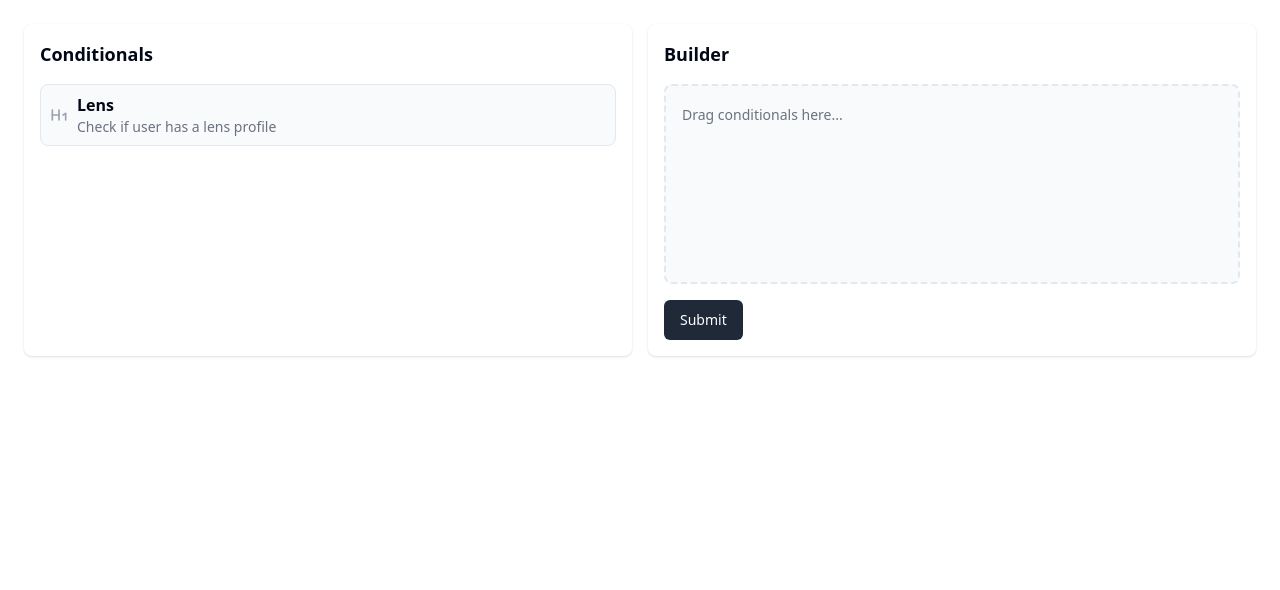
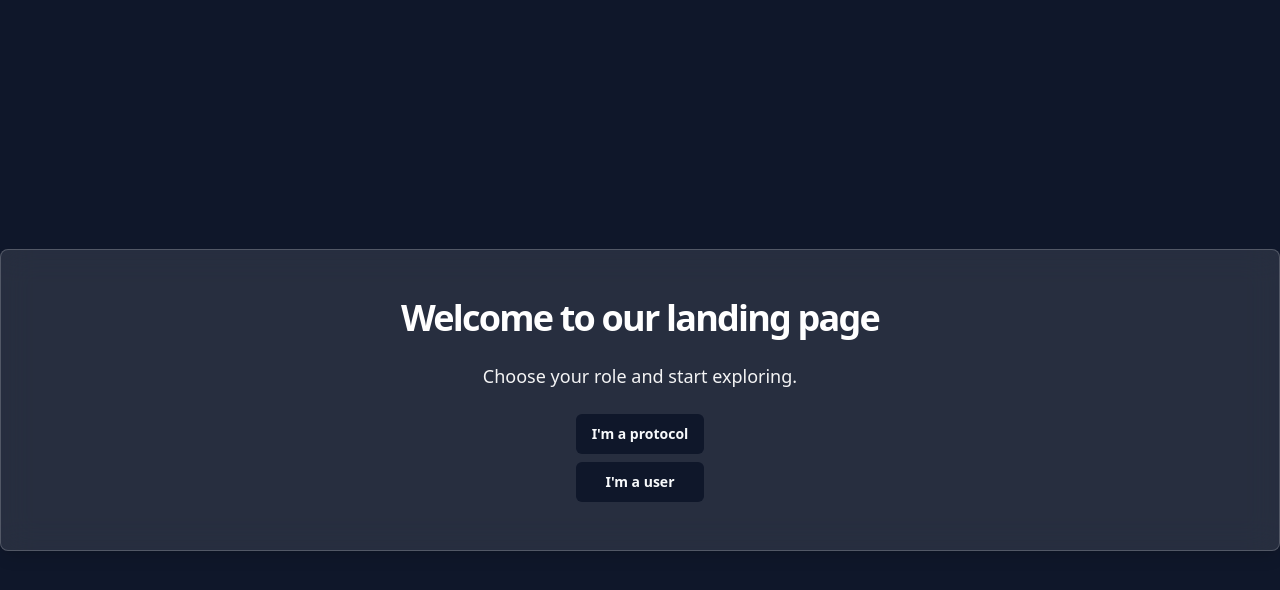
Before and after one commit to keys-connect/app, a Next.js app in the folder frontend/: page / in a window 1280 px wide. Shown: the top 590 px of the page. Built offline with nearby package versions, Linux system fonts and the light colour scheme.

Commit message:
feat: add landing page

```diff
--- /dev/null
+++ b/frontend/src/pages/build.tsx
@@ -0,0 +1,9 @@
+import { ConditionBuilder } from "@/components/condition-builder";
+
+export default function Home() {
+  return (
+    <div className="min-w-full">
+      <ConditionBuilder />
+    </div>
+  );
+}
--- a/frontend/src/pages/index.tsx
+++ b/frontend/src/pages/index.tsx
@@ -1,9 +1,20 @@
-import { ConditionBuilder } from "@/components/condition-builder";
+import { Button } from "@/components/ui/button";
 
-export default function Home() {
+export default function HomePage() {
   return (
-    <div className="min-w-full">
-      <ConditionBuilder />
-    </div>
+    <section className="w-screen h-screen py-12 flex items-center justify-center bg-slate-900 dark:bg-[#1C1C1E]">
+      <div className="container flex flex-col items-center justify-center space-y-6 px-4 py-12 md:px-6 bg-white bg-opacity-10 dark:bg-black dark:bg-opacity-20 backdrop-blur-lg rounded-lg border border-white border-opacity-20 shadow-lg">
+        <h2 className="text-4xl font-bold tracking-tighter text-white">
+          Welcome to our landing page
+        </h2>
+        <p className="max-w-[600px] text-lg text-zinc-100">
+          Choose your role and start exploring.
+        </p>
+        <div className="flex flex-col space-y-4 sm:space-y-2 sm:space-x-0 sm:flex-col sm:items-center">
+          <Button className="w-full font-bold">I&apos;m a protocol</Button>
+          <Button className="w-full font-bold">I&apos;m a user</Button>
+        </div>
+      </div>
+    </section>
   );
 }
```
Also changed, not shown: 2 other files (tests, documents, lock files or other folders).
